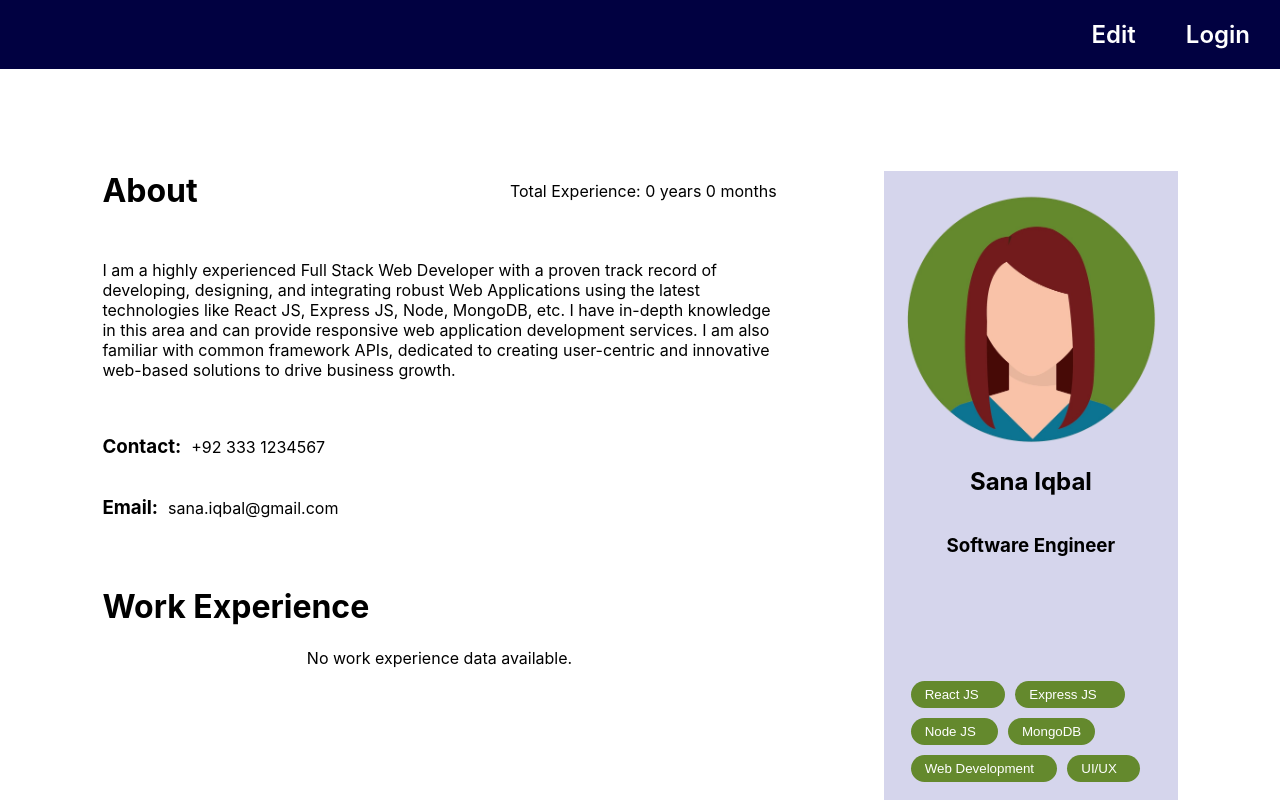
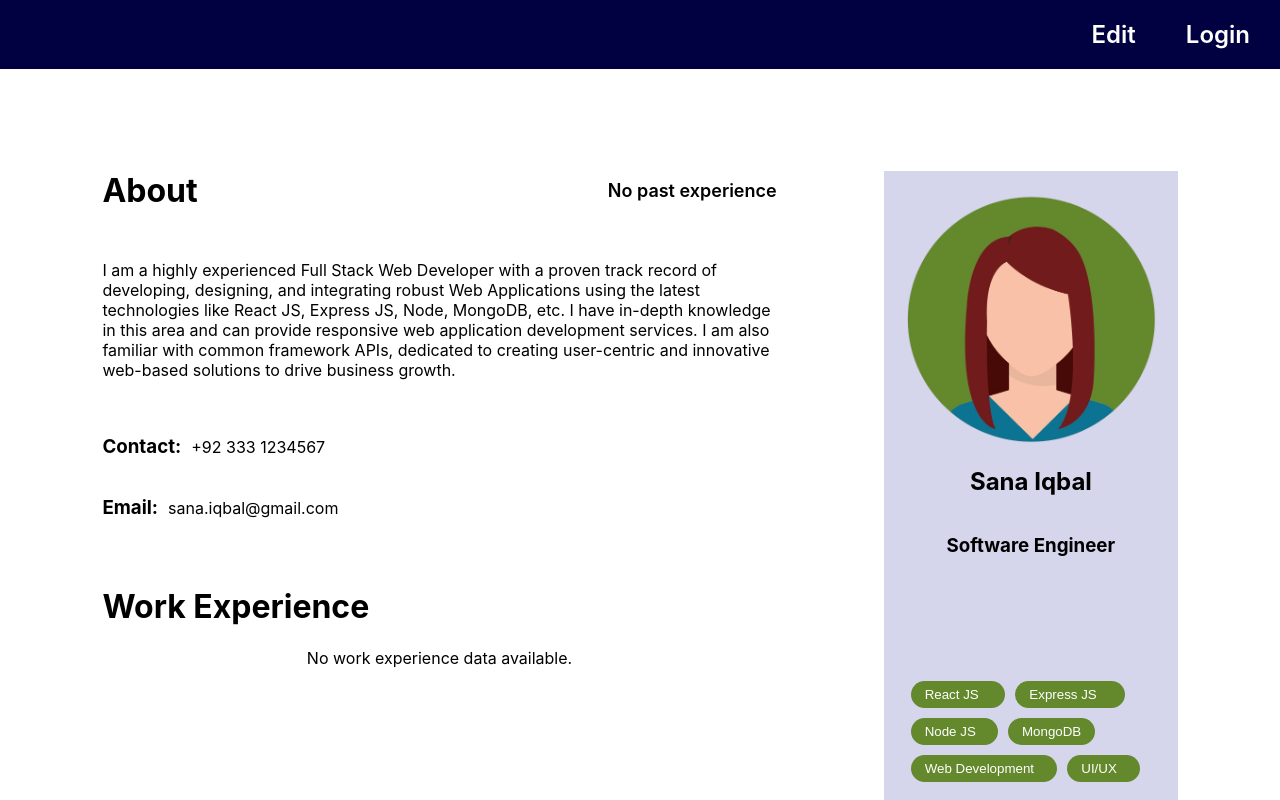
Before and after one commit to Sanaiqbal-dev/portfolio-project-react, a React (Create React App) app in the folder portfolio-project-react/: page / in a window 1280 px wide. Shown: the top 800 px of the page. Built offline with nearby package versions, Linux system fonts and the light colour scheme.

Commit message:
made changes as per feedback on the PR

```diff
--- a/portfolio-project-react/src/components/About/About.jsx
+++ b/portfolio-project-react/src/components/About/About.jsx
@@ -27,6 +27,18 @@ const About = ({ totalWorkExperience }) => {
     localStorage.getItem("email") ? localStorage.getItem("email") : EMAIL_DATA
   );
 
+  const totalExperienceContent =
+    totalWorkExperience.years === 0 && totalWorkExperience.months === 0
+      ? "No past experience"
+      : totalWorkExperience.years === 0
+      ? `Total Experience: ` + totalWorkExperience.months + ` months`
+      : totalWorkExperience.months === 0
+      ? `Total Experience: ` + totalWorkExperience.years + ` years`
+      : `Total Experience: ` +
+        totalWorkExperience.years +
+        ` years ` +
+        totalWorkExperience.months +
+        ` months`;
   const validateInput = (e) => {
     const key = e.key;
 
@@ -55,11 +67,7 @@ const About = ({ totalWorkExperience }) => {
     <div>
       <div className={styles.aboutHeader}>
         <h1 className={styles.titleAbout}>{ABOUT_HEADING}</h1>
-        <label>
-          Total Experience: {totalWorkExperience.years} years{" "}
-          {totalWorkExperience.months > 0 ? totalWorkExperience.months : 0}{" "}
-          months
-        </label>
+        <label className={styles.totalExperienceContent}>{totalExperienceContent}</label>
       </div>
       {isEditModeEnabled ? (
         <textarea
--- a/portfolio-project-react/src/components/About/About.module.css
+++ b/portfolio-project-react/src/components/About/About.module.css
@@ -22,3 +22,7 @@
 .aboutContent{
   margin-top: 50px;
 }
+.totalExperienceContent{
+  font-size: large;
+  font-weight: 600;
+}
```
